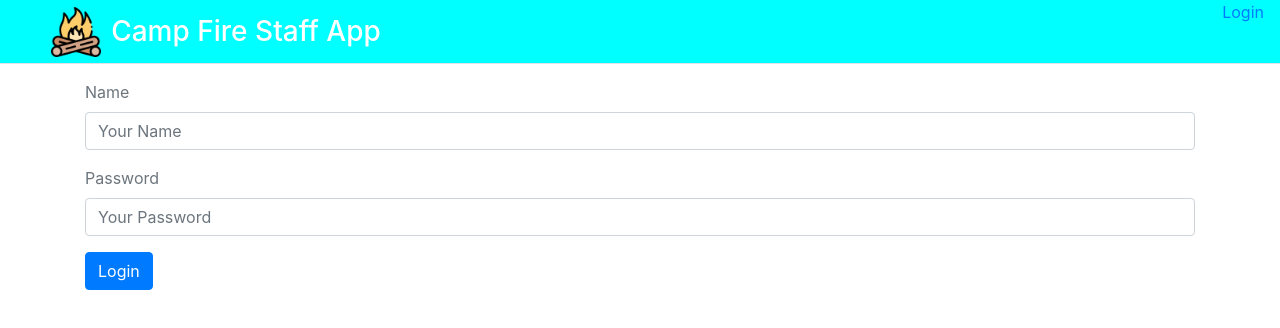
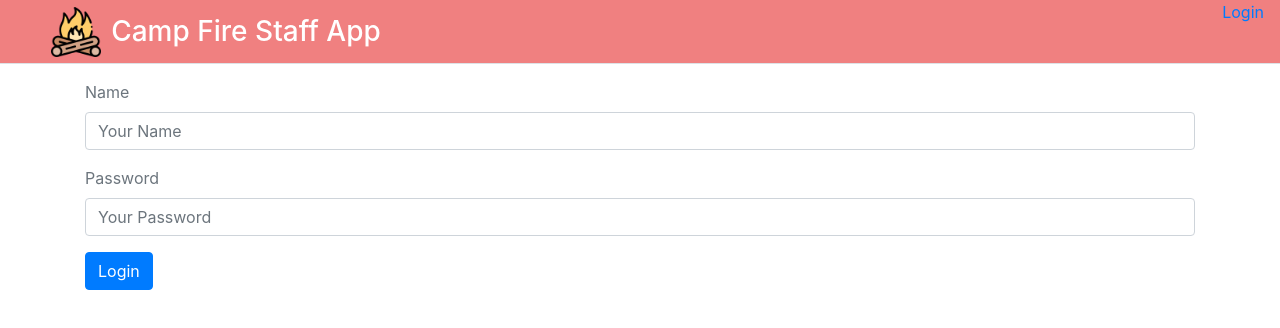
Before and after one commit to justinwilliamsrva/SummerCampApp, a React (Create React App) app in the folder client/: page /login in a window 1280 px wide. Shown: the top 328 px of the page. Built offline with nearby package versions, Linux system fonts and the light colour scheme.

Commit message:
changed colors of nav footer and main

```diff
--- a/client/src/Components/Global/Footer.css
+++ b/client/src/Components/Global/Footer.css
@@ -4,7 +4,7 @@
     bottom: 0;
     width: 100%;
     height: 8vh;
-    background-color: aqua;
+    background-color:lightcoral;
     color: white;
     text-align: center;
     padding-top: auto;
--- a/client/src/Components/Messages/App.css
+++ b/client/src/Components/Messages/App.css
@@ -6,7 +6,7 @@ section{
     width: 100%;
     margin-top: 8vh;
     margin-bottom: 8vh;
-    background-color: lightcoral;
+    background-color:lightgrey;
     height: 84vh;
     padding-left: 4vw;
 
--- a/client/src/Nav.css
+++ b/client/src/Nav.css
@@ -4,7 +4,7 @@
     top: 0;
     width: 100%;
     height: 8vh;
-    background-color: aqua;
+    background-color: lightcoral;
     color: white;
     text-align: center;
     z-index: 10;
```
